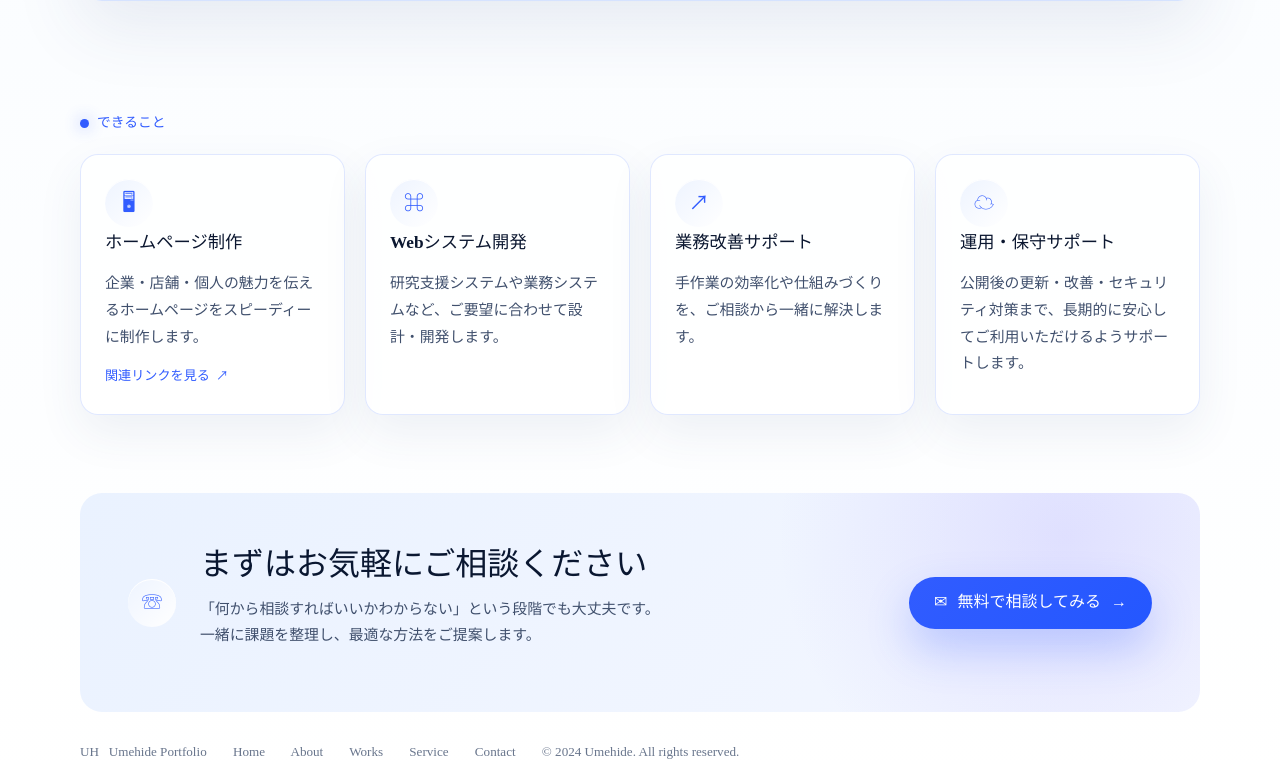
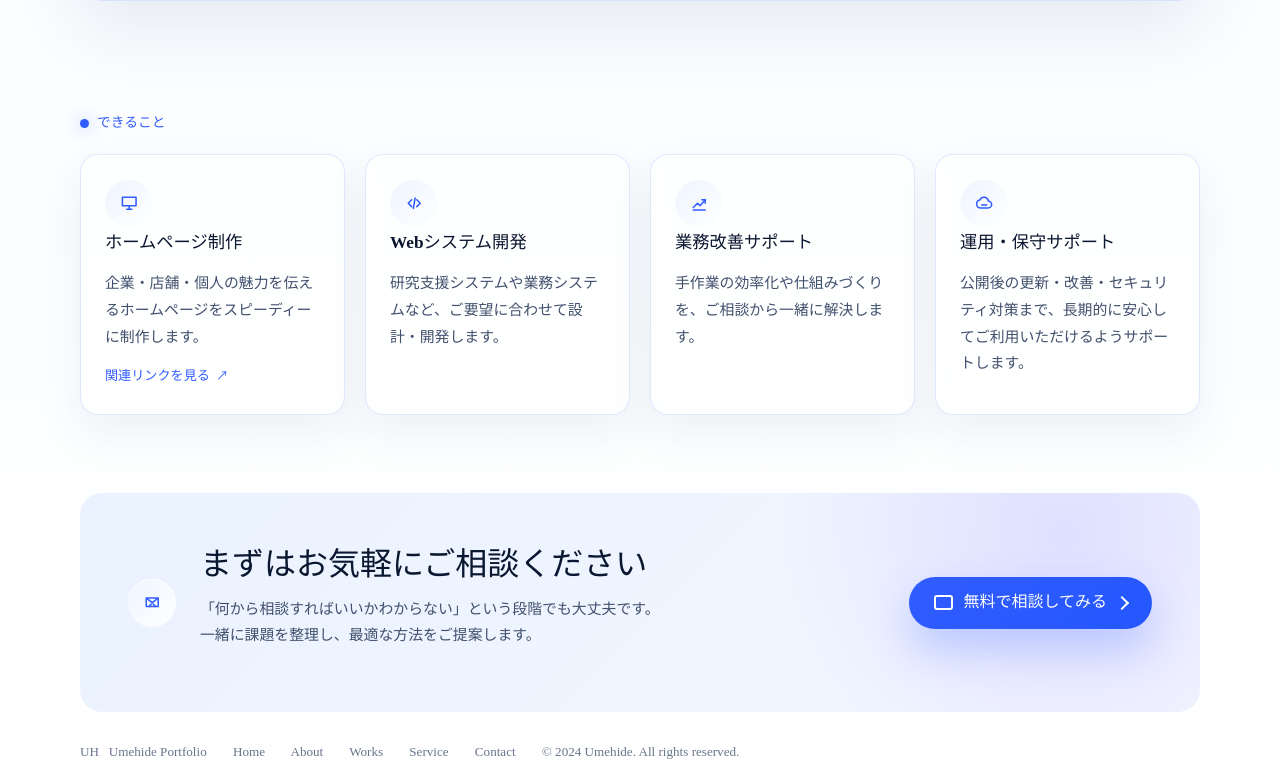
Before and after one commit to Hideaki-Umezawa-Private/portfolio, a React (Vite) app: page / in a window 1280 px wide. Shown: the part 2033-2797 px from the top of the page. Built offline with nearby package versions, Linux system fonts and the light colour scheme.

Commit message:
Replace emoji with inline icons

```diff
--- a/src/App.css
+++ b/src/App.css
@@ -136,7 +136,11 @@ main {
 }
 
 .header-contact::before {
-  content: "✉";
+  width: 15px;
+  height: 11px;
+  border: 2px solid currentcolor;
+  border-radius: 3px;
+  content: "";
 }
 
 .menu-toggle {
@@ -288,7 +292,12 @@ h3 {
 }
 
 .button::after {
-  content: "→";
+  width: 8px;
+  height: 8px;
+  border-top: 2px solid currentcolor;
+  border-right: 2px solid currentcolor;
+  content: "";
+  transform: rotate(45deg);
 }
 
 .button:hover {
@@ -303,7 +312,11 @@ h3 {
 }
 
 .button--primary::before {
-  content: "✉";
+  width: 15px;
+  height: 11px;
+  border: 2px solid currentcolor;
+  border-radius: 3px;
+  content: "";
 }
 
 .hero__visual {
@@ -425,6 +438,18 @@ h3 {
   background: #ffffff;
   font-size: 1.12rem;
   animation: iconPop 720ms cubic-bezier(0.16, 1, 0.3, 1) both;
+}
+
+.floating-card svg,
+.service-card svg,
+.contact-icon svg {
+  width: 1em;
+  height: 1em;
+  fill: none;
+  stroke: currentcolor;
+  stroke-linecap: round;
+  stroke-linejoin: round;
+  stroke-width: 1.8;
 }
 
 .floating-card strong {
@@ -873,9 +898,9 @@ h3 {
   place-items: center;
   border-radius: 999px;
   color: #ffffff;
-  content: "✓";
+  content: "";
   background: #315cff;
-  font-size: 0.62rem;
+  box-shadow: inset 0 0 0 5px #315cff, inset 0 0 0 7px #ffffff;
 }
 
 .project-device-media {
--- a/src/components/Contact.tsx
+++ b/src/components/Contact.tsx
@@ -1,9 +1,12 @@
 import { mailToUrl } from '../data/profile'
+import { Icon } from './Icon'
 
 export function Contact() {
   return (
     <section className="contact section-shell" id="contact">
-      <div className="contact-icon" aria-hidden="true">☏</div>
+      <div className="contact-icon" aria-hidden="true">
+        <Icon name="contact" />
+      </div>
       <div>
         <h2>まずはお気軽にご相談ください</h2>
         <p>
--- a/src/components/Hero.tsx
+++ b/src/components/Hero.tsx
@@ -1,5 +1,6 @@
 import { useEffect, useRef, useState } from 'react'
 import { mailToUrl } from '../data/profile'
+import { Icon } from './Icon'
 
 export function Hero() {
   const visualRef = useRef<HTMLDivElement>(null)
@@ -73,21 +74,27 @@ export function Hero() {
         <div className="soft-orbit soft-orbit--two" />
         <div className="glow-ball" />
         <article className="floating-card floating-card--top">
-          <span>💬</span>
+          <span>
+            <Icon name="chat" />
+          </span>
           <div>
             <strong>初めてでも相談しやすい</strong>
             <p>専門用語をできるだけ使わず、丁寧にヒアリングします</p>
           </div>
         </article>
         <article className="floating-card floating-card--middle">
-          <span>💡</span>
+          <span>
+            <Icon name="idea" />
+          </span>
           <div>
             <strong>設計から運用まで一貫対応</strong>
             <p>ワンストップで対応するので安心してお任せいただけます</p>
           </div>
         </article>
         <article className="floating-card floating-card--bottom">
-          <span>♡</span>
+          <span>
+            <Icon name="support" />
+          </span>
           <div>
             <strong>業務改善までサポート</strong>
             <p>Webの力で課題を効率化し、改善サポートも行います</p>
--- /dev/null
+++ b/src/components/Icon.tsx
@@ -0,0 +1,88 @@
+import type { ReactNode } from 'react'
+
+type IconName =
+  | 'chat'
+  | 'idea'
+  | 'support'
+  | 'desktop'
+  | 'code'
+  | 'growth'
+  | 'cloud'
+  | 'contact'
+
+type IconProps = {
+  name: IconName
+  className?: string
+}
+
+export function Icon({ name, className }: IconProps) {
+  return (
+    <svg
+      className={className}
+      viewBox="0 0 24 24"
+      aria-hidden="true"
+      focusable="false"
+    >
+      {paths[name]}
+    </svg>
+  )
+}
+
+const paths: Record<IconName, ReactNode> = {
+  chat: (
+    <>
+      <path d="M5.5 6.5h13v8.5h-8l-4.5 3v-3H5.5z" />
+      <path d="M8.5 9.5h7" />
+      <path d="M8.5 12h4.5" />
+    </>
+  ),
+  idea: (
+    <>
+      <path d="M9 18h6" />
+      <path d="M10 21h4" />
+      <path d="M8.2 13.4a6 6 0 1 1 7.6 0c-.9.7-1.3 1.5-1.3 2.6h-5c0-1.1-.4-1.9-1.3-2.6z" />
+      <path d="M12 5.2v2.2" />
+    </>
+  ),
+  support: (
+    <>
+      <path d="M12 20s-7-4.4-7-10a4 4 0 0 1 7-2.6A4 4 0 0 1 19 10c0 5.6-7 10-7 10z" />
+      <path d="M9.2 11.6h5.6" />
+    </>
+  ),
+  desktop: (
+    <>
+      <path d="M4 5h16v10H4z" />
+      <path d="M9 19h6" />
+      <path d="M12 15v4" />
+    </>
+  ),
+  code: (
+    <>
+      <path d="M9 8l-4 4 4 4" />
+      <path d="M15 8l4 4-4 4" />
+      <path d="M13 6l-2 12" />
+    </>
+  ),
+  growth: (
+    <>
+      <path d="M5 17l5-5 3 3 6-7" />
+      <path d="M15 8h4v4" />
+      <path d="M5 20h14" />
+    </>
+  ),
+  cloud: (
+    <>
+      <path d="M7.5 17.5h9a4 4 0 0 0 .4-8 5.2 5.2 0 0 0-10-1.3A4.7 4.7 0 0 0 7.5 17.5z" />
+      <path d="M9 14h6" />
+    </>
+  ),
+  contact: (
+    <>
+      <path d="M5 7h14v10H5z" />
+      <path d="M5.5 7.5l6.5 5 6.5-5" />
+      <path d="M8 17l3-3" />
+      <path d="M16 17l-3-3" />
+    </>
+  ),
+}
--- a/src/components/Services.tsx
+++ b/src/components/Services.tsx
@@ -1,11 +1,12 @@
+import { Icon } from './Icon'
 import { Section } from './Section'
 
 const services = [
-  ['🖥', 'ホームページ制作', '企業・店舗・個人の魅力を伝えるホームページをスピーディーに制作します。', 'https://hp-factory-showcase.pages.dev/'],
-  ['⌘', 'Webシステム開発', '研究支援システムや業務システムなど、ご要望に合わせて設計・開発します。'],
-  ['↗', '業務改善サポート', '手作業の効率化や仕組みづくりを、ご相談から一緒に解決します。'],
-  ['☁', '運用・保守サポート', '公開後の更新・改善・セキュリティ対策まで、長期的に安心してご利用いただけるようサポートします。'],
-]
+  ['desktop', 'ホームページ制作', '企業・店舗・個人の魅力を伝えるホームページをスピーディーに制作します。', 'https://hp-factory-showcase.pages.dev/'],
+  ['code', 'Webシステム開発', '研究支援システムや業務システムなど、ご要望に合わせて設計・開発します。'],
+  ['growth', '業務改善サポート', '手作業の効率化や仕組みづくりを、ご相談から一緒に解決します。'],
+  ['cloud', '運用・保守サポート', '公開後の更新・改善・セキュリティ対策まで、長期的に安心してご利用いただけるようサポートします。'],
+] as const
 
 export function Services() {
   return (
@@ -13,7 +14,9 @@ export function Services() {
       <div className="service-grid">
         {services.map(([icon, title, body, link]) => (
           <article className="service-card" key={title}>
-            <span>{icon}</span>
+            <span>
+              <Icon name={icon} />
+            </span>
             <h3>{title}</h3>
             <p>{body}</p>
             {link && (
```
